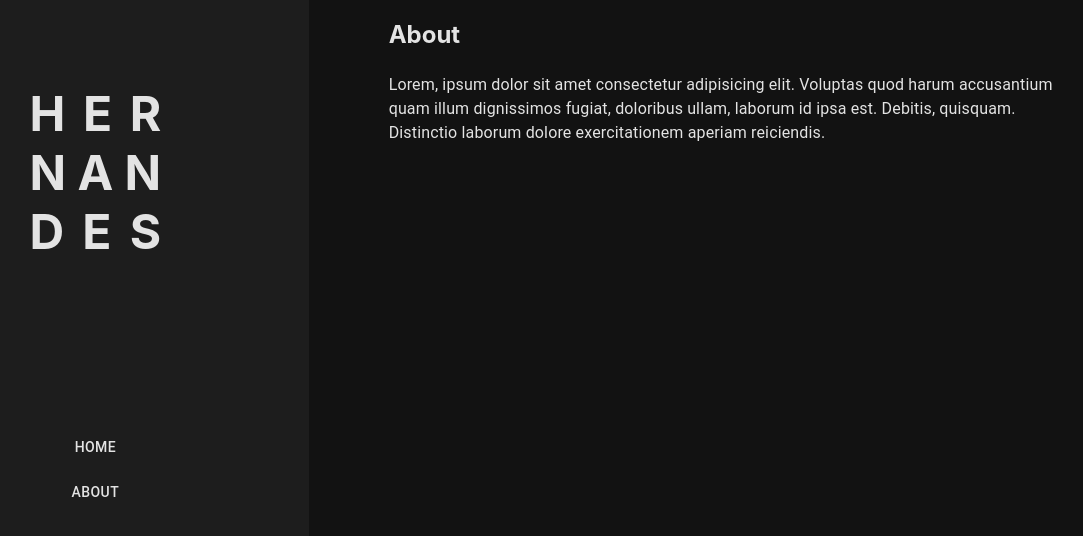
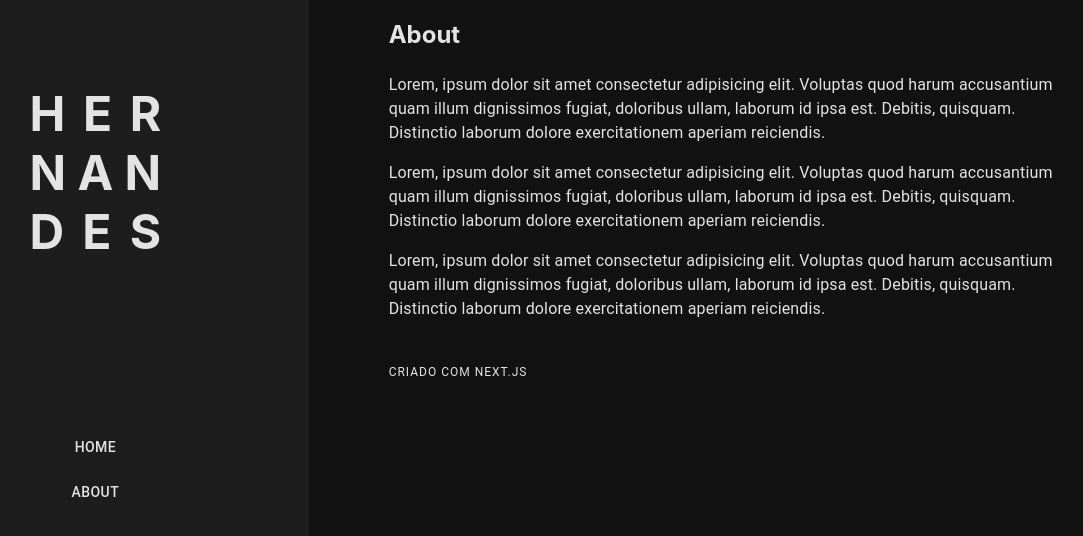
Before and after one commit to gustavohernandes11/hernandes-blog, a Next.js app in the folder frontend/: page /about in a window 1280 px wide. Shown: the top 536 px of the page, without its empty margins (118-1201 px from the left). Built offline with nearby package versions, Linux system fonts and the light colour scheme.

Commit message:
feature: added footer

```diff
--- a/frontend/pages/about/index.tsx
+++ b/frontend/pages/about/index.tsx
@@ -28,6 +28,20 @@ const About: NextPage = () => {
                     quisquam. Distinctio laborum dolore exercitationem aperiam
                     reiciendis.
                 </Typography>
+                <Typography paragraph>
+                    Lorem, ipsum dolor sit amet consectetur adipisicing elit.
+                    Voluptas quod harum accusantium quam illum dignissimos
+                    fugiat, doloribus ullam, laborum id ipsa est. Debitis,
+                    quisquam. Distinctio laborum dolore exercitationem aperiam
+                    reiciendis.
+                </Typography>
+                <Typography paragraph>
+                    Lorem, ipsum dolor sit amet consectetur adipisicing elit.
+                    Voluptas quod harum accusantium quam illum dignissimos
+                    fugiat, doloribus ullam, laborum id ipsa est. Debitis,
+                    quisquam. Distinctio laborum dolore exercitationem aperiam
+                    reiciendis.
+                </Typography>
             </Content>
         </>
     );
--- a/frontend/pages/index.tsx
+++ b/frontend/pages/index.tsx
@@ -7,7 +7,6 @@ import { PostDescription } from "./../src/components/PostWrapper/PostDescription
 import { PostWrapperList } from "./../src/components/PostWrapperList/";
 import type { NextPage } from "next";
 import Head from "next/head";
-import styles from "../src/styles/Home.module.css";
 
 const Home: NextPage = () => {
     return (
--- a/frontend/src/components/Content/index.tsx
+++ b/frontend/src/components/Content/index.tsx
@@ -1,5 +1,11 @@
+import { Footer } from "../Footer/index";
 import * as Styled from "./styles.js";
 
 export const Content = ({ children }: any) => {
-    return <Styled.Container id="content">{children}</Styled.Container>;
+    return (
+        <Styled.Container id="content">
+            {children}
+            <Footer>Criado com Next.js </Footer>
+        </Styled.Container>
+    );
 };
--- a/frontend/src/components/Footer/index.tsx
+++ b/frontend/src/components/Footer/index.tsx
@@ -1,9 +1,12 @@
 import * as Styled from "./styles.js";
+import { Typography } from "@mui/material";
 
-export const Footer = () => {
+export const Footer = ({children}: any) => {
     return (
         <Styled.Container>
-            <p>Footer</p>
+            <Typography id="footer" variant="overline" mt={3} align="center">
+                { children }
+            </Typography>
         </Styled.Container>
     );
 };
--- a/frontend/src/components/Footer/styles.js
+++ b/frontend/src/components/Footer/styles.js
@@ -2,9 +2,6 @@ import styled, { css } from "styled-components";
 
 export const Container = styled.footer`
     ${({ theme }) => css`
-        background-color: ${theme.colors.background};
-        color: ${theme.colors.text};
-        font-size: ${theme.fontSizes.sm};
-        padding: ${theme.spacings[5]} ${theme.spacings[10]};
+        padding: ${theme.spacings[5]} 0;
     `}
 `;
```
